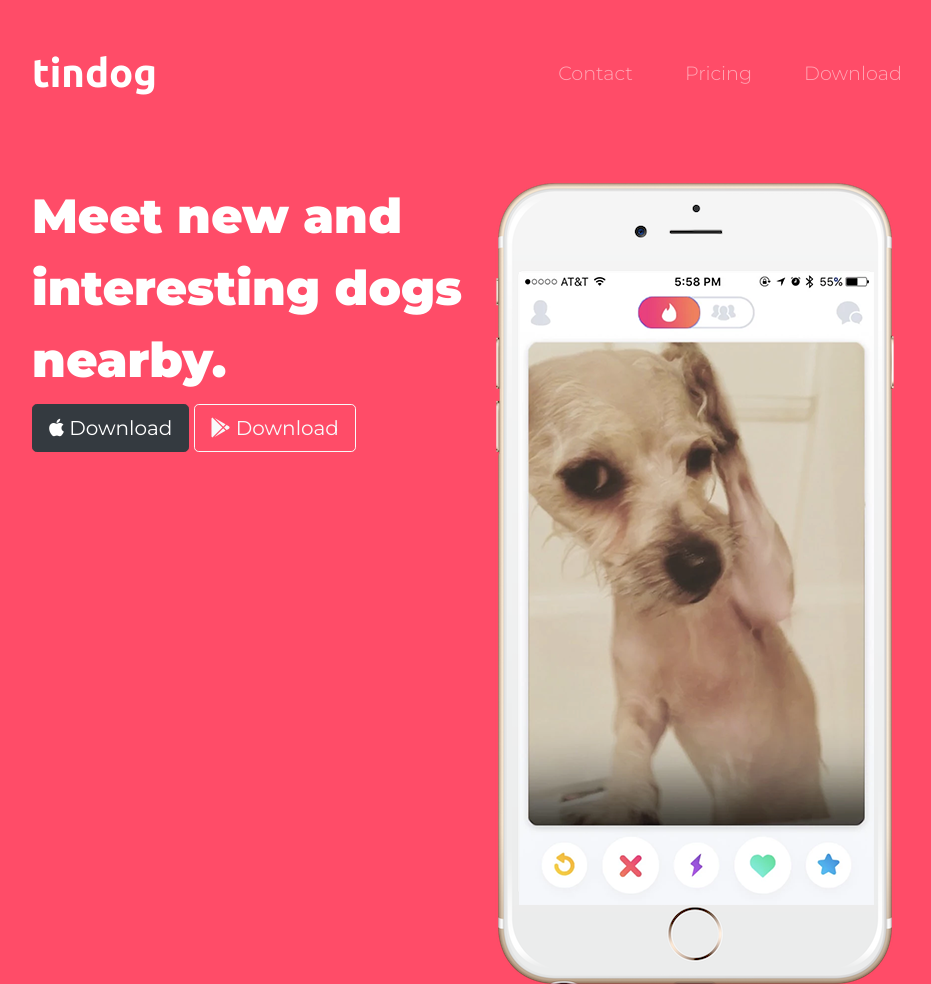
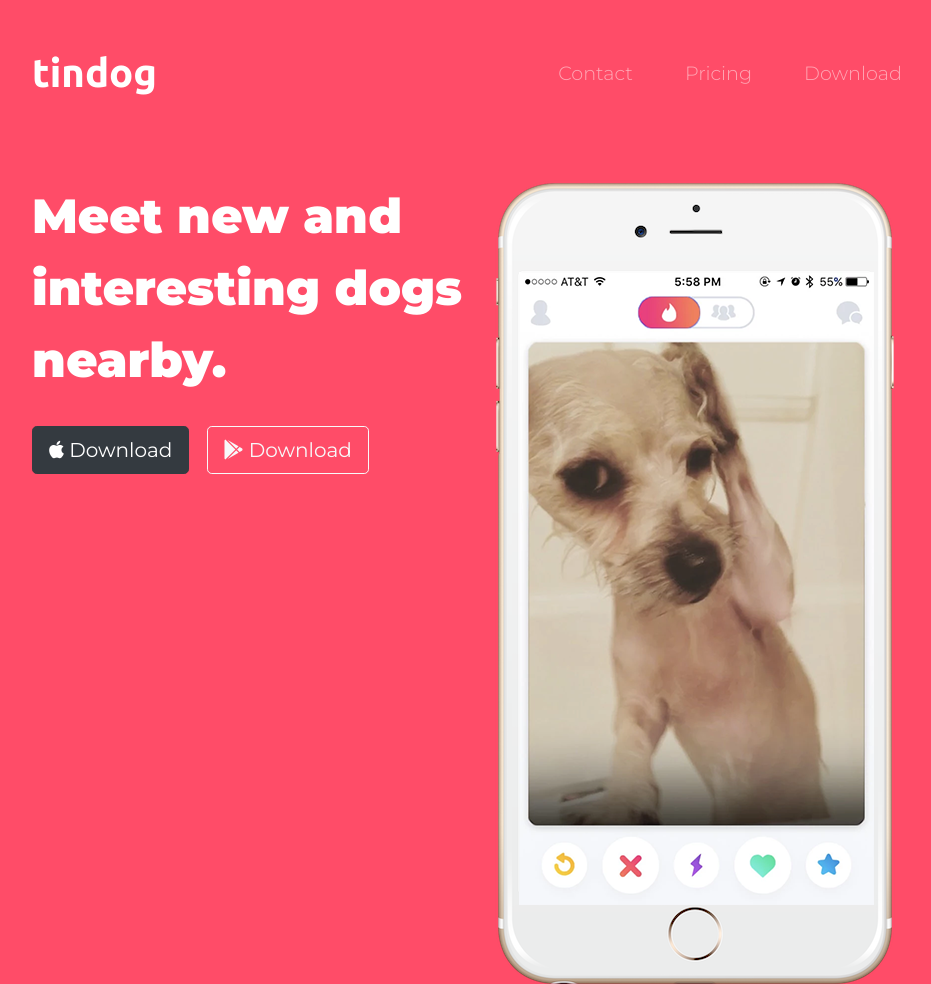
Before and after one commit to miguelcoria94/TinDog-App-Landing-Page, a plain HTML site: page index.html in a window 1280 px wide. Shown: the top 984 px of the page, without its empty margins (160-1091 px from the left). Drawn offline with nearby package versions, Linux system fonts and the light colour scheme.

Commit message:
fixed button padding

```diff
--- a/css/styles.css
+++ b/css/styles.css
@@ -41,3 +41,9 @@ h1 {
     font-family: "Montserrat";
     font-weight: 300;
 }
+
+/* Download buttons */
+
+.download-button {
+    margin: 5% 3% 5% 0
+}
--- a/index.html
+++ b/index.html
@@ -48,8 +48,8 @@
         <div class="row">
           <div class="col-lg-6">
             <h1>Meet new and interesting dogs nearby.</h1>
-            <button type="button" class="btn btn-dark btn-lg"><i class="fab fa-apple"></i> Download</button>
-            <button type="button" class="btn btn-lg btn-outline-light"><i class="fab fa-google-play"></i> Download</button>
+            <button type="button" class="btn btn-dark btn-lg download-button"><i class="fab fa-apple"></i> Download</button>
+            <button type="button" class="btn btn-lg btn-outline-light download-button"><i class="fab fa-google-play"></i> Download</button>
           </div>
           <div class="col-lg-6">
             <img src="images/iphone6.png" alt="iphone-mockup">
```
